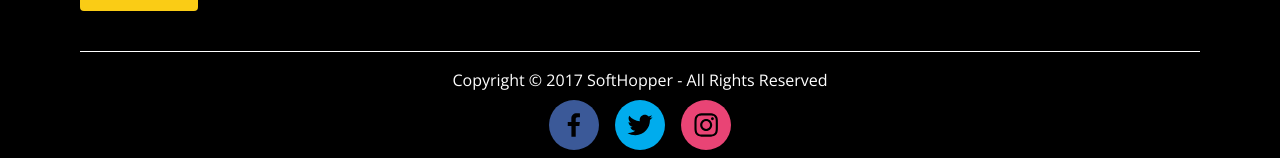
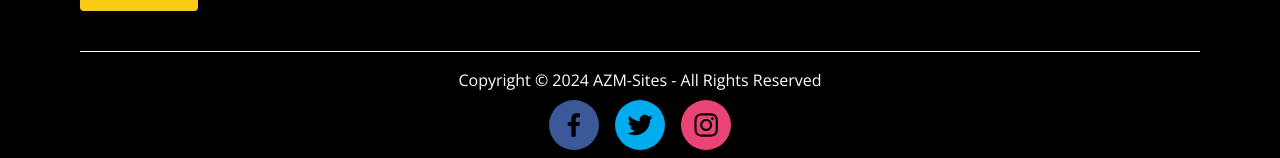
Before and after one commit to MendiOP/RenTaxi-Platform-Client, a React (Vite) app in the folder client/: page /login in a window 1280 px wide. Shown: the part 1175-1333 px from the top of the page. Built offline with nearby package versions, Linux system fonts and the light colour scheme; no server answers.

Commit message:
home component modified

```diff
--- a/client/src/Components/Footer/Footer.jsx
+++ b/client/src/Components/Footer/Footer.jsx
@@ -106,7 +106,7 @@ const Footer = () => {
       </div>
 
       <div className="mt-10 text-center text-gray-500 border-t border-gray-700 pt-4">
-        <p>Copyright © 2017 SoftHopper - All Rights Reserved</p>
+        <p>Copyright © 2024 AZM-Sites - All Rights Reserved</p>
         <div className="flex justify-center space-x-4 mt-2">
           <SocialIcon url="https://facebook.com" />
           <SocialIcon url="https://twitter.com" />
--- a/client/src/Components/Home/HeroSection.jsx
+++ b/client/src/Components/Home/HeroSection.jsx
@@ -28,7 +28,7 @@ const HeroSection = () => {
         className="absolute inset-0 bg-cover bg-center"
         style={{
           backgroundImage:
-            "url('https://images.unsplash.com/photo-1493238792000-8113da705763?ixlib=rb-4.0.3&auto=format&fit=crop&w=1950&q=80')",
+            "url('https://i.postimg.cc/8k2XMzH4/photo-1493238792000-8113da705763.avif')",
         }}
       ></div>
 
@@ -86,7 +86,7 @@ const HeroSection = () => {
             }}
             whileTap={{ scale: 0.95 }}
           >
-            Contact Us
+            <a href="https://mail.google.com/">Contact Us</a>
           </motion.button>
         </motion.div>
       </motion.div>
```
